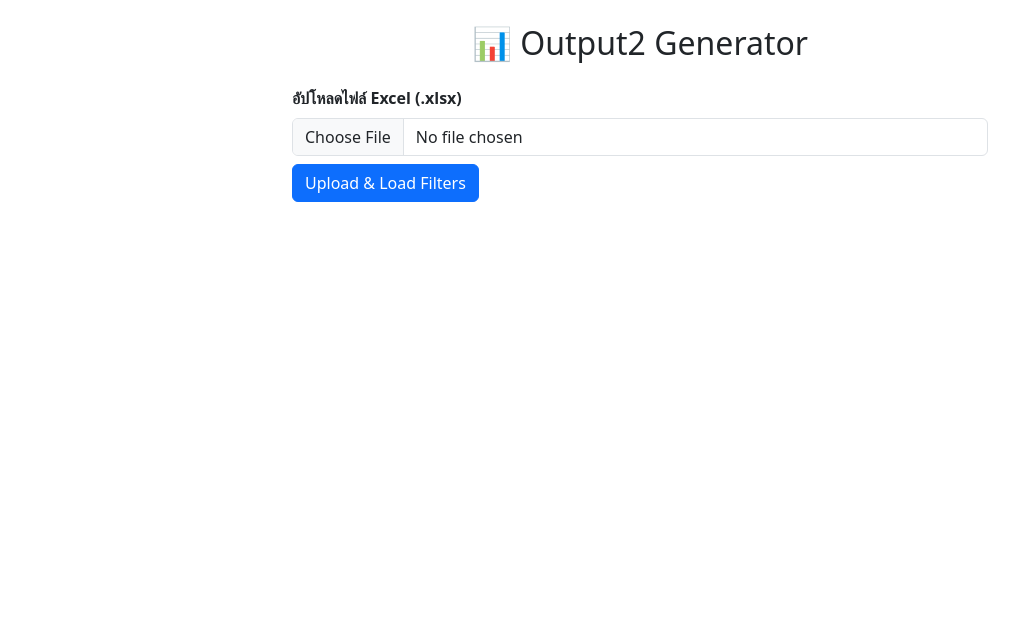
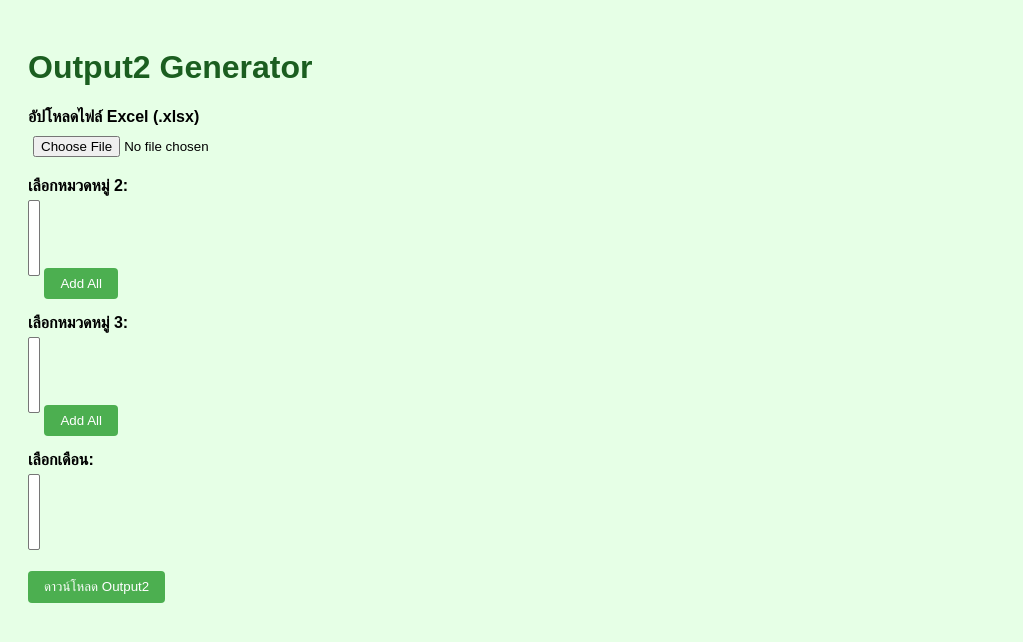
Before and after one commit to dogzamak/output2-generator, a Flask app: template templates/index.html in a window 1280 px wide. Shown: the top 642 px of the page, without its empty margins (0-1023 px from the left). Run offline with Flask 3, Linux system fonts and the light colour scheme; the template is opened without the code that fills it, so the values that code supplies are empty; some libraries are stand-ins or nearby versions.

Commit message:
Add files via upload

```diff
--- a/templates/index.html
+++ b/templates/index.html
@@ -1,130 +1,139 @@
 
 <!DOCTYPE html>
-<html lang="th">
+<html lang="en">
 <head>
   <meta charset="UTF-8" />
-  <meta name="viewport" content="width=device-width, initial-scale=1.0" />
   <title>Output2 Generator</title>
-  <link rel="icon" href="data:,">
-  <link href="https://cdn.jsdelivr.net/npm/bootstrap@5.3.0/dist/css/bootstrap.min.css" rel="stylesheet" />
-  <link href="https://cdn.jsdelivr.net/npm/select2@4.1.0-rc.0/dist/css/select2.min.css" rel="stylesheet" />
+  <style>
+    body {
+      background-color: #e6ffe6; /* เขียวอ่อนแบบสดใส */
+      font-family: Arial, sans-serif;
+      padding: 20px;
+    }
+    h1 {
+      color: #1b5e20;
+    }
+    label {
+      font-weight: bold;
+    }
+    select, input[type="file"], button {
+      margin-top: 5px;
+      margin-bottom: 15px;
+      padding: 5px;
+    }
+    button {
+      background-color: #4CAF50;
+      color: white;
+      border: none;
+      cursor: pointer;
+      padding: 8px 16px;
+      border-radius: 4px;
+    }
+    button:hover {
+      background-color: #45a049;
+    }
+  </style>
 </head>
 <body>
-  <div class="container mt-4" style="max-width: 720px">
-    <h2 class="text-center mb-4">📊 Output2 Generator</h2>
-    <div class="mb-3">
-      <label class="form-label fw-bold">อัปโหลดไฟล์ Excel (.xlsx)</label>
-      <input type="file" class="form-control" id="fileInput" accept=".xlsx">
-      <button class="btn btn-primary mt-2" onclick="handleUpload()">Upload & Load Filters</button>
-    </div>
-    <div id="filters" style="display:none">
-      <div class="mb-2">
-        <label class="form-label fw-bold">เลือกเดือน (Month)</label>
-        <select class="form-select" multiple id="monthSelect"></select>
-      </div>
-      <div class="mb-2">
-        <label class="form-label fw-bold d-flex justify-content-between">
-          <span>หมวดหมู่2</span>
-          <button type="button" class="btn btn-sm btn-outline-secondary" onclick="selectAll('cat2Select')">เลือกทั้งหมด</button>
-        </label>
-        <select class="form-select" multiple id="cat2Select"></select>
-      </div>
-      <div class="mb-2">
-        <label class="form-label fw-bold d-flex justify-content-between">
-          <span>หมวดหมู่3</span>
-          <button type="button" class="btn btn-sm btn-outline-secondary" onclick="selectAll('cat3Select')">เลือกทั้งหมด</button>
-        </label>
-        <select class="form-select" multiple id="cat3Select"></select>
-      </div>
-      <div class="mb-3">
-        <label class="form-label fw-bold">ประเภทผลลัพธ์</label>
-        <div>
-          <input type="radio" name="filterType" value="top5" checked> แสดง Top 5
-          <input type="radio" name="filterType" value="all" class="ms-3"> แสดงทั้งหมด
-        </div>
-      </div>
-      <button class="btn btn-success" onclick="generateOutput2()">📥 ดาวน์โหลด Output2</button>
-    </div>
-  </div>
+  <h1>Output2 Generator</h1>
+  <form id="uploadForm">
+    <label>อัปโหลดไฟล์ Excel (.xlsx)</label><br />
+    <input type="file" name="rawFile" id="rawFile" required /><br />
 
-  <script src="https://code.jquery.com/jquery-3.6.0.min.js"></script>
-  <script src="https://cdn.jsdelivr.net/npm/select2@4.1.0-rc.0/dist/js/select2.min.js"></script>
+    <label>เลือกหมวดหมู่ 2:</label><br />
+    <select multiple id="category2"></select>
+    <button type="button" onclick="addAll('category2')">Add All</button><br />
+
+    <label>เลือกหมวดหมู่ 3:</label><br />
+    <select multiple id="category3"></select>
+    <button type="button" onclick="addAll('category3')">Add All</button><br />
+
+    <label>เลือกเดือน:</label><br />
+    <select multiple id="months"></select><br />
+
+    <button type="submit">ดาวน์โหลด Output2</button>
+  </form>
+
   <script>
-    let rawFile = null;
-    const BACKEND = "https://output2-generator-production.up.railway.app";
+    const backendBaseURL = "https://output2-generator-production.up.railway.app";
 
-    async function handleUpload() {
-      const fileInput = document.getElementById("fileInput");
-      rawFile = fileInput.files[0];
-      if (!rawFile) {
-        alert("กรุณาเลือกไฟล์ก่อน");
-        return;
-      }
+    document.getElementById("rawFile").addEventListener("change", async function () {
+      const file = this.files[0];
+      if (!file) return;
+
       const formData = new FormData();
-      formData.append("rawFile", rawFile);
-      const res = await fetch(BACKEND + "/extract_months_categories", {
+      formData.append("rawFile", file);
+
+      try {
+        const res = await fetch(`${backendBaseURL}/extract_months_categories`, {
           method: "POST",
           body: formData
         });
         const data = await res.json();
-      if (data.error) {
-        alert("เกิดข้อผิดพลาด: " + data.error);
-        return;
+        if (data.error) throw new Error(data.error);
+
+        populateSelect("category2", data.category2);
+        populateSelect("category3", data.category3);
+        populateSelect("months", data.months);
+      } catch (err) {
+        alert("❌ เกิดข้อผิดพลาด: " + err.message);
       }
-      loadOptions("monthSelect", data.months);
-      loadOptions("cat2Select", data.category2);
-      loadOptions("cat3Select", data.category3);
-      document.getElementById("filters").style.display = "block";
-      $(".form-select").select2({ width: '100%' });
-    }
+    });
 
-    function loadOptions(id, values) {
-      const el = document.getElementById(id);
-      el.innerHTML = "";
+    function populateSelect(id, values) {
+      const select = document.getElementById(id);
+      select.innerHTML = "";
       values.forEach(val => {
-        const option = document.createElement("option");
-        option.value = val;
-        option.textContent = val;
-        el.appendChild(option);
+        const opt = document.createElement("option");
+        opt.value = val;
+        opt.textContent = val;
+        select.appendChild(opt);
       });
     }
 
-    function selectAll(id) {
-      const el = document.getElementById(id);
-      for (const option of el.options) {
-        option.selected = true;
+    function addAll(selectId) {
+      const select = document.getElementById(selectId);
+      for (let i = 0; i < select.options.length; i++) {
+        select.options[i].selected = true;
       }
-      $(`#${id}`).trigger('change');
     }
 
-    async function generateOutput2() {
+    document.getElementById("uploadForm").addEventListener("submit", async function (e) {
+      e.preventDefault();
+
+      const file = document.getElementById("rawFile").files[0];
+      if (!file) return alert("กรุณาเลือกไฟล์");
+
       const formData = new FormData();
-      formData.append("rawFile", rawFile);
-      const months = $('#monthSelect').val();
-      const cat2 = $('#cat2Select').val();
-      const cat3 = $('#cat3Select').val();
-      const type = document.querySelector('input[name="filterType"]:checked').value;
-      months.forEach(m => formData.append("months[]", m));
-      cat2.forEach(c => formData.append("category2[]", c));
-      cat3.forEach(c => formData.append("category3[]", c));
-      formData.append("filterType", type);
+      formData.append("rawFile", file);
+      formData.append("category2", getSelectedValues("category2"));
+      formData.append("category3", getSelectedValues("category3"));
+      formData.append("months", getSelectedValues("months"));
 
-      const res = await fetch(BACKEND + "/generate_output2", {
+      try {
+        const res = await fetch(`${backendBaseURL}/generate_output2`, {
           method: "POST",
           body: formData
         });
-
-      if (!res.ok || !res.headers.get("Content-Disposition")) {
-        const errorText = await res.text();
-        alert("❌ ไม่สามารถดาวน์โหลดไฟล์ได้\n" + errorText);
-        return;
-      }
+        if (!res.ok) throw new Error("ไม่สามารถดาวน์โหลดไฟล์ได้");
 
         const blob = await res.blob();
-      const link = document.createElement('a');
-      link.href = window.URL.createObjectURL(blob);
-      link.download = "Output2.xlsx";
-      link.click();
+        const url = window.URL.createObjectURL(blob);
+        const a = document.createElement("a");
+        a.href = url;
+        a.download = "Output2.xlsx";
+        a.click();
+        window.URL.revokeObjectURL(url);
+      } catch (err) {
+        alert("❌ ไม่สามารถดาวน์โหลดไฟล์ได้
+
+" + err.message);
+      }
+    });
+
+    function getSelectedValues(selectId) {
+      const select = document.getElementById(selectId);
+      return Array.from(select.selectedOptions).map(opt => opt.value);
     }
   </script>
 </body>
```
Lines whose indentation alone changed are shown as unchanged.
